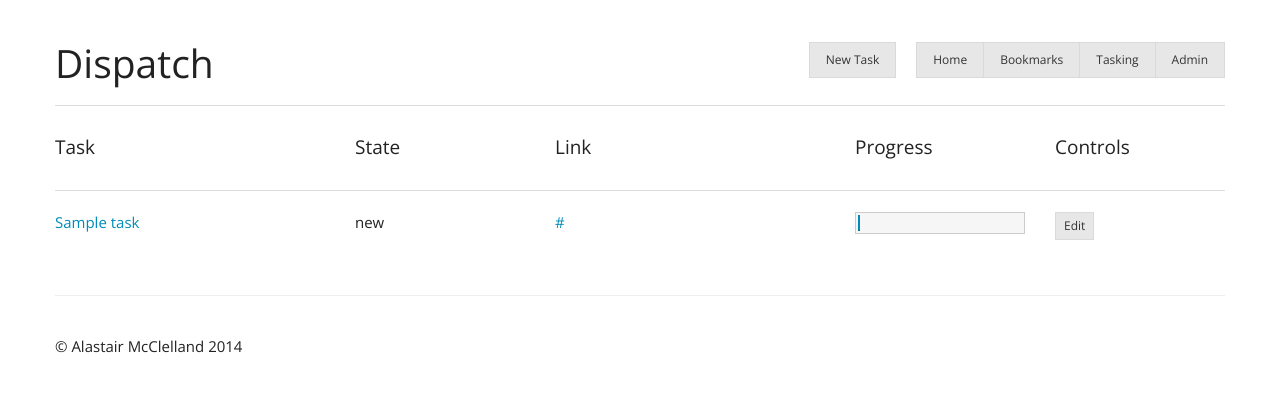
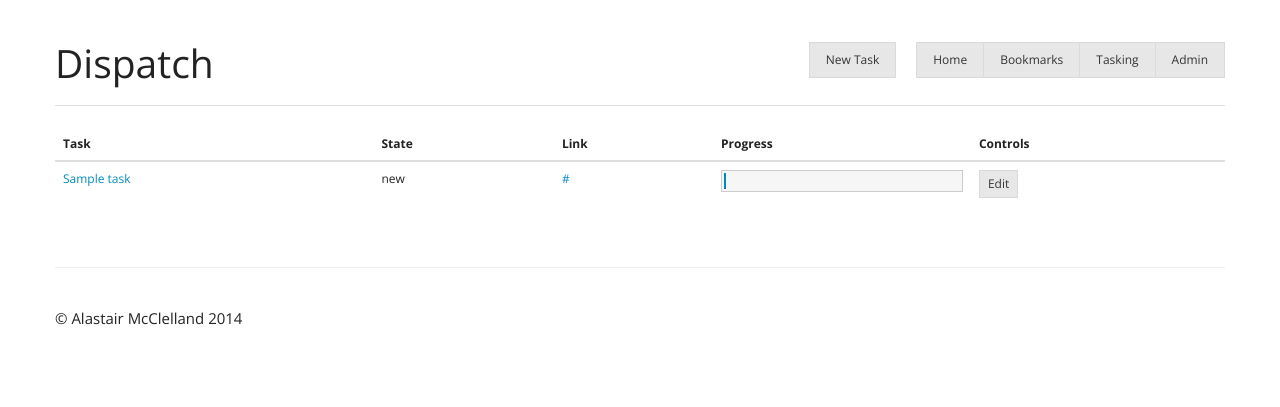
Before and after one commit to almcc/dispatch, a Django app: page /tasking/ in a window 1280 px wide. Shown: the top 407 px of the page. Run offline with Django 3.2, Linux system fonts and the light colour scheme; tables that the repository leaves empty hold one stand-in row (values such as "Sample post"); some libraries are stand-ins or nearby versions.

Commit message:
Using proper table to show list of tasks

```diff
--- a/webapp/tasking/templates/tasking/index.html
+++ b/webapp/tasking/templates/tasking/index.html
@@ -5,32 +5,38 @@
 {% endblock controls %}
 
 {% block content %}
-
     <div class="container-fluid">
-        <div class="row">
-            <div class="col-md-3"><h4>Task</h4></div>
-            <div class="col-md-2"><h4>State<h4></div>
-            <div class="col-md-3"><h4>Link</h4></div>
-            <div class="col-md-2"><h4>Progress<h4></div>
-            <div class="col-md-2"><h4>Controls<h4></div>
-        </div>
-        <hr />
+        <div class="table-responsive">
+            <table class="table table-hover">
+                <thead>
+                    <tr>
+                        <th>Task</th>
+                        <th>State</th>
+                        <th>Link</th>
+                        <th>Progress</th>
+                        <th>Controls</th>
+                    </tr>
+                </thead>
+                <tbody>
                     {% for task in tasks %}
-            <div class="row">
-                <div class="col-md-3"><a href="/tasking/task/{{ task.pk }}/">{{ task.name }}</a></div>
-                <div class="col-md-2">{{ task.state }}</div>
-                <div class="col-md-3"><a href="{{ task.link }}">{{ task.link }}</a></div>
-                <div class="col-md-2">
-                    <div class="progress">
+                        <tr>
+                            <td><a href="/tasking/task/{{ task.pk }}/">{{ task.name }}</a></td>
+                            <td>{{ task.state }}</td>
+                            <td><a href="{{ task.link }}">{{ task.link }}</a></td>
+                            <td>
+                                <div class="progress" style="margin-bottom:0px;">
                                     <div class="progress-bar" role="progressbar" aria-valuenow="{{ task.complete }}" aria-valuemin="0" aria-valuemax="100" style="width: {{ task.complete }}%;"></div>
                                 </div>
-                </div>
-                <div class="col-md-2">
+                            </td>
+                            <td>
                                 <div class="btn-group">
                                     <a class="btn btn-xs btn-default" href="/tasking/task/edit/{{ task.pk }}/">Edit</a>
                                 </div>
+                            </td>
+                        </tr>
+                    {% endfor %}
+                </tbody>
+            </table>
         </div>
     </div>
-        {% endfor %}
-    </div>
 {% endblock content %}
--- a/webapp/tasking/templates/tasking/view-task.html
+++ b/webapp/tasking/templates/tasking/view-task.html
@@ -41,7 +41,7 @@
                 <div class="panel panel-default">
                     <div class="panel-heading">Complete</div>
                     <div class="panel-body">
-                        <div class="progress">
+                        <div class="progress" style="margin-bottom:0px;">
                             <div class="progress-bar" role="progressbar" aria-valuenow="{{ instance.complete }}" aria-valuemin="0" aria-valuemax="100" style="width: {{ instance.complete }}%;"></div>
                         </div>
                     </div>
```
Lines whose indentation alone changed are shown as unchanged.
